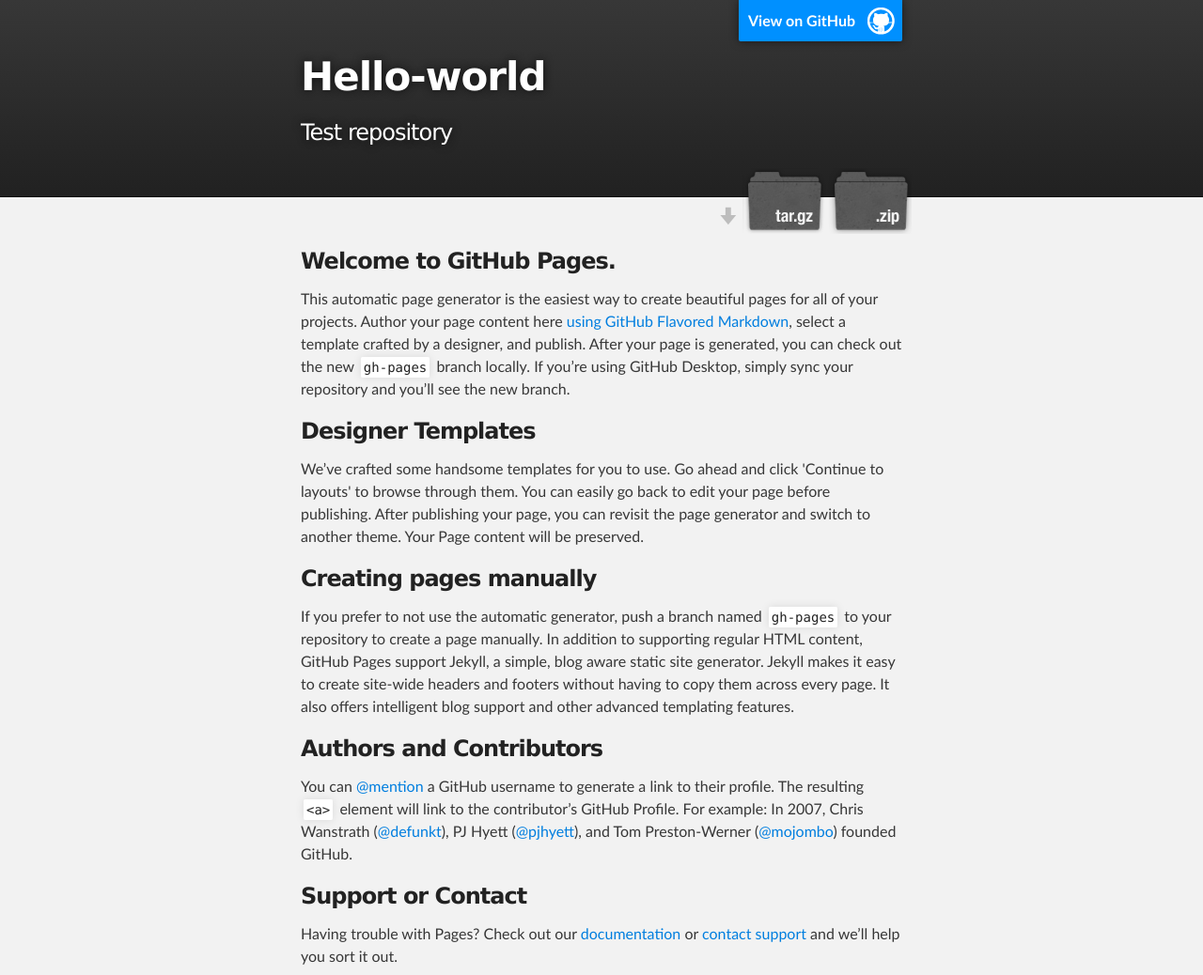
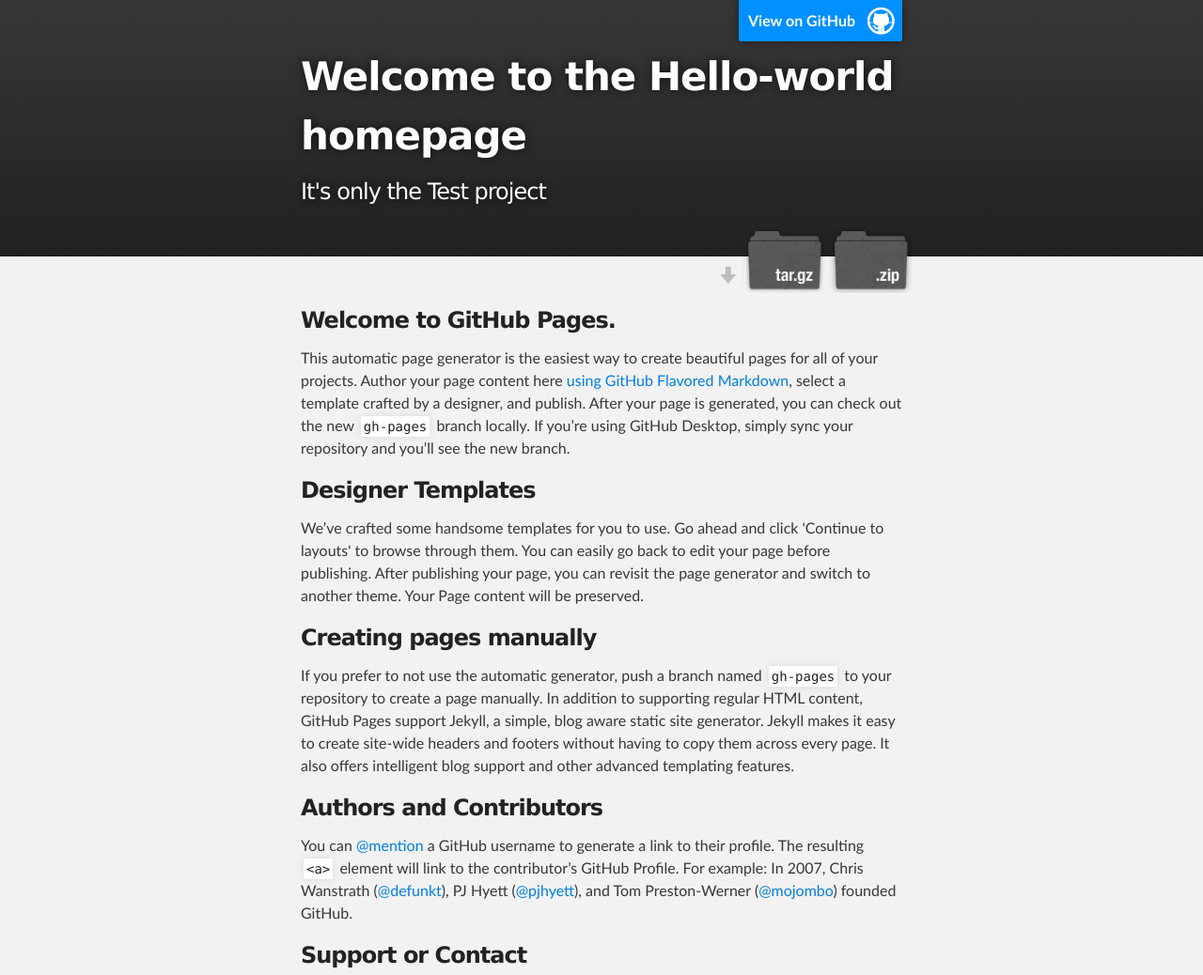
Before and after one commit to jmadziar/hello-world, a plain HTML site: page index.html in a window 1280 px wide. Shown: the top 1038 px of the page at 94% size. Drawn offline with Linux system fonts and the light colour scheme.

Commit message:
Added a friendler title and tahline

```diff
--- a/index.html
+++ b/index.html
@@ -18,8 +18,8 @@
         <header class="inner">
           <a id="forkme_banner" href="https://github.com/jmadziar/hello-world">View on GitHub</a>
 
-          <h1 id="project_title">Hello-world</h1>
-          <h2 id="project_tagline">Test repository</h2>
+          <h1 id="project_title">Welcome to the Hello-world homepage</h1>
+          <h2 id="project_tagline">It's only the Test project</h2>
 
             <section id="downloads">
               <a class="zip_download_link" href="https://github.com/jmadziar/hello-world/zipball/master">Download this project as a .zip file</a>
```
